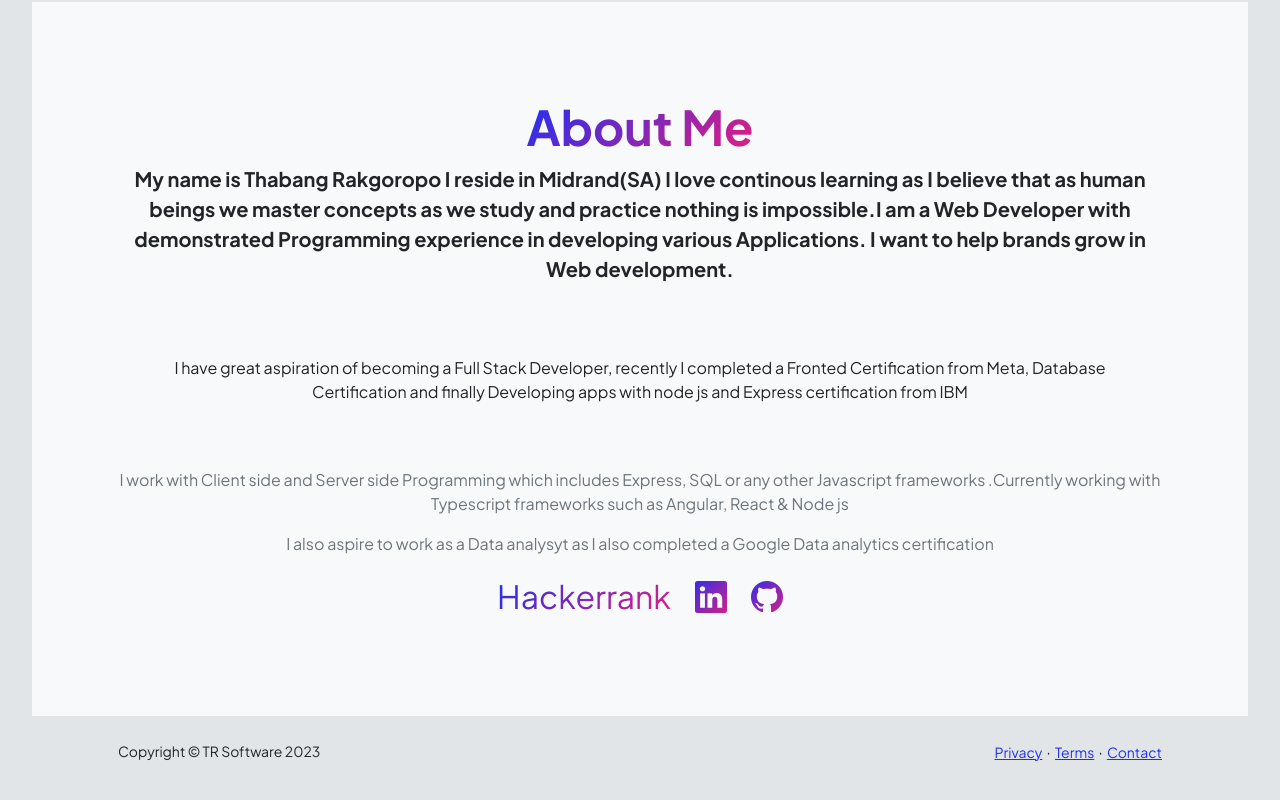
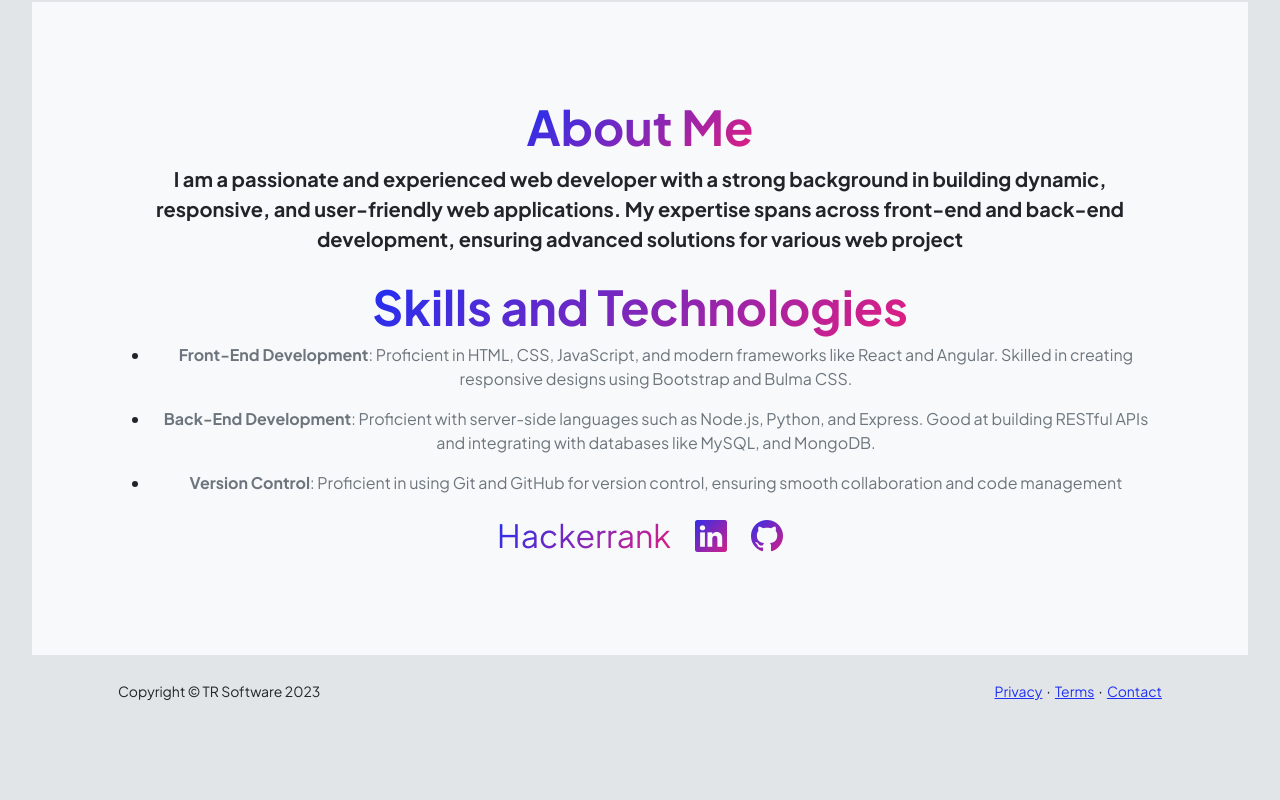
Before and after one commit to PLThabangR/TR-Portfolio, a React (Vite) app: page / in a window 1280 px wide. Shown: the part 1112-1912 px from the top of the page. After the commit the page ends 1871 px from the top, so only its background shows below. Built offline with nearby package versions, Linux system fonts and the light colour scheme.

Commit message:
Editing the landing page with advanced english

```diff
--- a/src/components/Index.jsx
+++ b/src/components/Index.jsx
@@ -36,12 +36,16 @@ const Index = () => {
         <div className="col-xxl-8">
             <div className="text-center my-5">
                 <h2 className="display-5 fw-bolder"><span className="text-gradient d-inline">About Me</span></h2>
-                <p className="lead fw-bold mb-4">My name is Thabang Rakgoropo I reside in Midrand(SA) I love continous learning as I believe that as human beings we master concepts as we study and practice nothing is impossible.I am a Web Developer with demonstrated Programming experience in developing various Applications. I want to help brands grow in Web development. </p>
-                <p className="p-5"> I have great aspiration of becoming a Full Stack Developer, recently I completed a Fronted Certification from Meta, Database Certification and finally Developing apps with node js and Express certification from IBM </p>
-                <p className="text-muted">I work with Client side and Server side Programming which includes Express, SQL or any other Javascript
-                frameworks .Currently working with Typescript frameworks such as Angular, React & Node js
-                </p>
-                <p className="text-muted">I also aspire to work as a Data analysyt as I also completed a Google Data analytics certification </p>
+                <p className="lead fw-bold mb-4">I am a passionate and experienced web developer with a strong background in building dynamic, responsive, and user-friendly web applications. My expertise spans across front-end and back-end development, ensuring advanced solutions for various web project </p>
+                <h2 className="display-5 fw-bolder"><span className="text-gradient d-inline">Skills and Technologies</span></h2>
+
+                <ul>
+                    <li><p className="fs-6 text-muted"><b>Front-End Development</b>: Proficient in HTML, CSS, JavaScript, and modern frameworks like React and Angular. Skilled in creating responsive designs using Bootstrap and Bulma CSS. </p></li>
+                    <li><p className="fs-6 text-muted"><b> Back-End Development</b>: Proficient with server-side languages such as Node.js, Python, and Express. Good at building RESTful APIs and integrating with databases like  MySQL, and MongoDB. </p></li>
+                    <li><p className="fs-6 text-muted"><b>Version Control</b>: Proficient in using Git and GitHub for version control, ensuring smooth collaboration and code management </p></li>
+                </ul>
+
+
 
                 <div className="d-flex justify-content-center fs-2 gap-4">
                 <a className="text-gradient" href="https://www.hackerrank.com/profile/rakgoropothaban1">Hackerrank</a>
--- a/src/components/Project.jsx
+++ b/src/components/Project.jsx
@@ -105,9 +105,7 @@ choose from and different information structure options</p>
         <div className="d-flex align-items-center">
             <div className="p-5">
                 <h2 className="fw-bolder">GitHub finder</h2>
-                <p>A Web app that interact with a third party
-                GitHub Api to fetch GitHub users .It also
-                helps to search users from GitHub by names.
+                <p>Github Finder is a Web application that makes it easy for you to search and find users on GitHub. This application has complete features and is easy to use, so it is suitable for those of you who want to find users on GitHub, both for personal and professional purposes.
 
                 </p>
                 <a href="https://gitapifinder.netlify.app">https://gitapifinder.netlify.app/</a>
@@ -122,7 +120,7 @@ choose from and different information structure options</p>
         <div className="d-flex align-items-center">
             <div className="p-5">
                 <h2 className="fw-bolder">Task planner</h2>
-                <p>A MERN stack app which boost productivity by allowing users to login then create tasks with details such as title,description and date .This App uses CRUD operation to edit,delete,and to create new task.This based on React and Express  </p>
+                <p>Task management app to help you stay organized and manage your day-to-day which boost productivity by allowing users to login and to create tasks with details such as title,description and date .This App uses CRUD operation to edit,delete,and Simple UI.This based on React and Express  </p>
                 <a href="https://github.com/PLThabangR/Express-Web-Sever">https://github.com/PLThabangR/Express-Web-Sever</a>
             </div>
 
```
